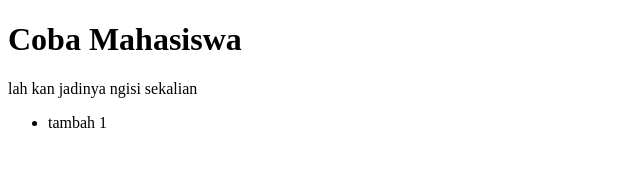
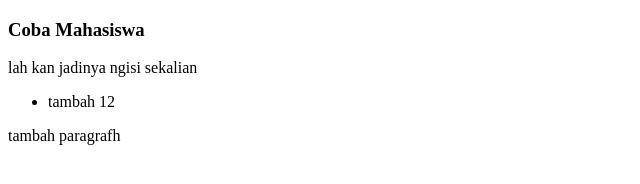
Before and after one commit to wintryyy/win-tes-repo, a plain HTML site: page mahasiswa.html in a window 1280 px wide. Shown: the whole page, without its empty margins (0-640 px from the left). Drawn offline with Linux system fonts and the light colour scheme.

Commit message:
mengubah file mahasiswa

```diff
--- a/mahasiswa.html
+++ b/mahasiswa.html
@@ -6,11 +6,12 @@
 </head>
 
 <body>
-    <h1> Coba Mahasiswa</h1>
+    <h3> Coba Mahasiswa</h3>
     <p>lah kan jadinya ngisi sekalian</p>
     <ul>
-        <li> tambah 1</li>
+        <li> tambah 12</li>
     </ul>
+    <p>tambah paragrafh</p>
 </body>
 
 </html>
```
